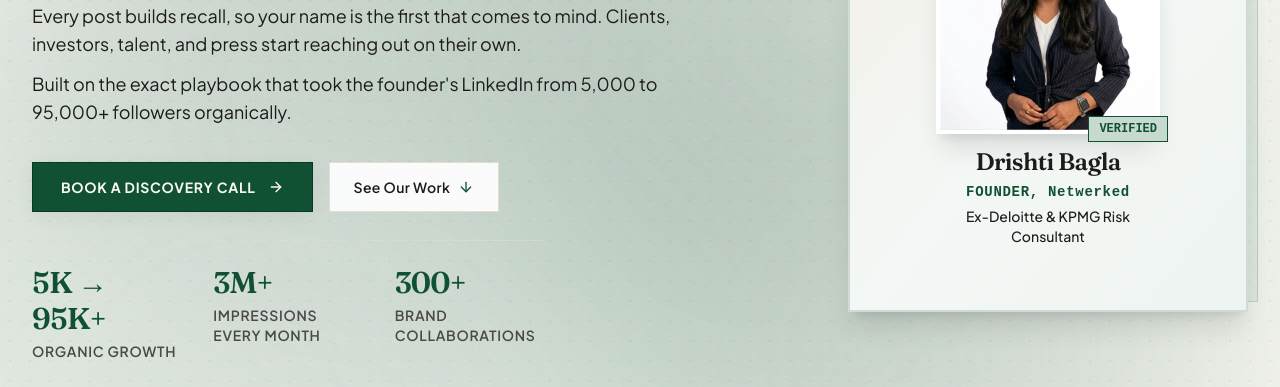
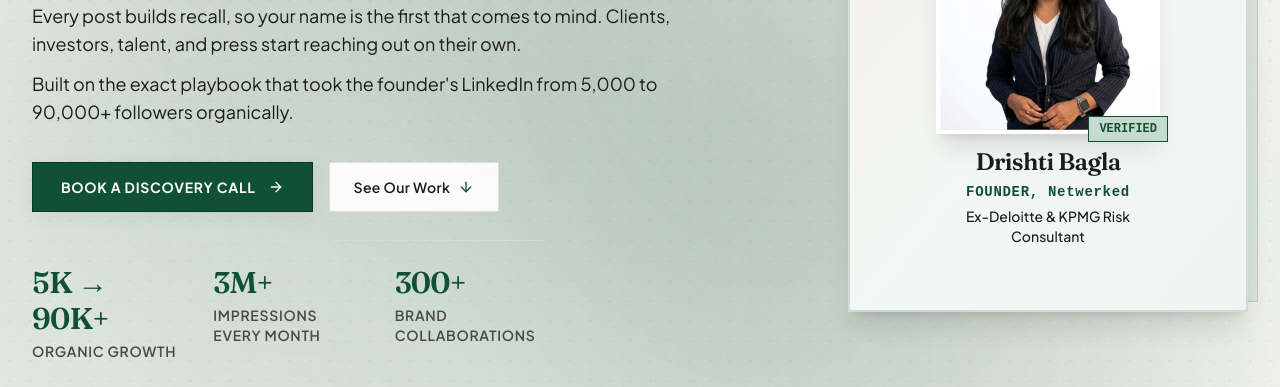
Before and after one commit to swarnavaaaa/Drishtiwebsite, a React (Vite) app: page / in a window 1280 px wide. Shown: the part 389-776 px from the top of the page. Built offline with nearby package versions, Linux system fonts and the light colour scheme.

Commit message:
Update follower counts from 95,000 to 90,000 across website

```diff
--- a/index.html
+++ b/index.html
@@ -88,7 +88,7 @@
           "sameAs": [
             "https://linkedin.com/in/drishtibagla"
           ],
-          "description": "Founder of Netwerked, ex-Deloitte and KPMG risk consultant, #2 worldwide ranking for sports content on LinkedIn with 95,000+ followers."
+          "description": "Founder of Netwerked, ex-Deloitte and KPMG risk consultant, #2 worldwide ranking for sports content on LinkedIn with 90,000+ followers."
         },
         {
           "@type": "FAQPage",
--- a/src/components/AboutDrishti.jsx
+++ b/src/components/AboutDrishti.jsx
@@ -59,7 +59,7 @@ export const AboutDrishti = ({ onOpenBooking }) => {
             </div>
             <div className="flex flex-wrap gap-2.5 text-xs sm:text-sm font-medium text-charcoal">
               <span className="px-3 py-1.5 bg-mint/50 border border-sage/40 hover:bg-mint transition-colors">
-                <strong className="text-forest"><CountUp value="95,000+" /></strong> Organic Followers
+                <strong className="text-forest"><CountUp value="90,000+" /></strong> Organic Followers
               </span>
               <span className="px-3 py-1.5 bg-mint/50 border border-sage/40 hover:bg-mint transition-colors">
                 <strong className="text-forest"><CountUp value="300+" /></strong> Brand Partnerships
--- a/src/components/CountUp.jsx
+++ b/src/components/CountUp.jsx
@@ -20,7 +20,7 @@ export const CountUp = ({ value, duration = 1.6, className = "" }) => {
 
     const stringVal = String(value);
 
-    // If stringVal contains an arrow like "5K → 95K+", animate the part after the arrow
+    // If stringVal contains an arrow like "5K → 90K+", animate the part after the arrow
     let staticLead = "";
     let parseTarget = stringVal;
 
--- a/src/data/websiteContent.js
+++ b/src/data/websiteContent.js
@@ -26,11 +26,11 @@ export const websiteContent = {
     description:
       "Netwerked turns your expertise into the reputation your industry recognizes. Every post builds recall, so your name is the first that comes to mind. Clients, investors, talent, and press start reaching out on their own.",
     descriptionSecondary:
-      "Built on the exact playbook that took the founder's LinkedIn from 5,000 to 95,000+ followers organically.",
+      "Built on the exact playbook that took the founder's LinkedIn from 5,000 to 90,000+ followers organically.",
     primaryCta: "Book a Discovery Call",
     secondaryCta: "See Our Work",
     stats: [
-      { value: "5K → 95K+", label: "ORGANIC GROWTH" },
+      { value: "5K → 90K+", label: "ORGANIC GROWTH" },
       { value: "3M+", label: "IMPRESSIONS EVERY MONTH" },
       { value: "300+", label: "BRAND COLLABORATIONS" },
     ],
@@ -153,7 +153,7 @@ Resonance first. Reach follows.`,
     greeting: "Hi, I'm Drishti.",
     paragraphs: [
       "I've spent years telling stories of human potential. I started on LinkedIn while I was a risk consultant at Deloitte, writing about the grit, the comebacks, and the people behind the wins, most often through sports.",
-      "People read. Then thousands did. Three years on, that one habit became a 95,000+ strong community, 3M+ monthly impressions for 36 months straight, and a #2 worldwide ranking for sports content on LinkedIn.",
+      "People read. Then thousands did. Three years on, that one habit became a 90,000+ strong community, 3M+ monthly impressions for 36 months straight, and a #2 worldwide ranking for sports content on LinkedIn.",
       "Then founders started asking me to help them write their own. So I built Netwerked.",
       "Netwerked is a LinkedIn growth studio for founders, CXOs, and senior leaders who want LinkedIn to do real work: generate inbound interest, attract talent, warm up rooms before sales calls, and position you for what comes next.",
       "I'm a storyteller, through and through. I write about human potential, sports, marketing, entrepreneurship, and branding, and the strange overlap of all five.",
@@ -163,7 +163,7 @@ Resonance first. Reach follows.`,
       "Currently working with founders and leaders across finance, AI and tech, sports, market research, consulting, and hospitality.",
     ],
     proofStats: [
-      { label: "Organic Followers", value: "95,000+" },
+      { label: "Organic Followers", value: "90,000+" },
       { label: "Brand Partnerships", value: "300+" },
       { label: "Monthly Impressions", value: "3M+/mo" },
       { label: "Sports Content Worldwide", value: "#2" },
```
